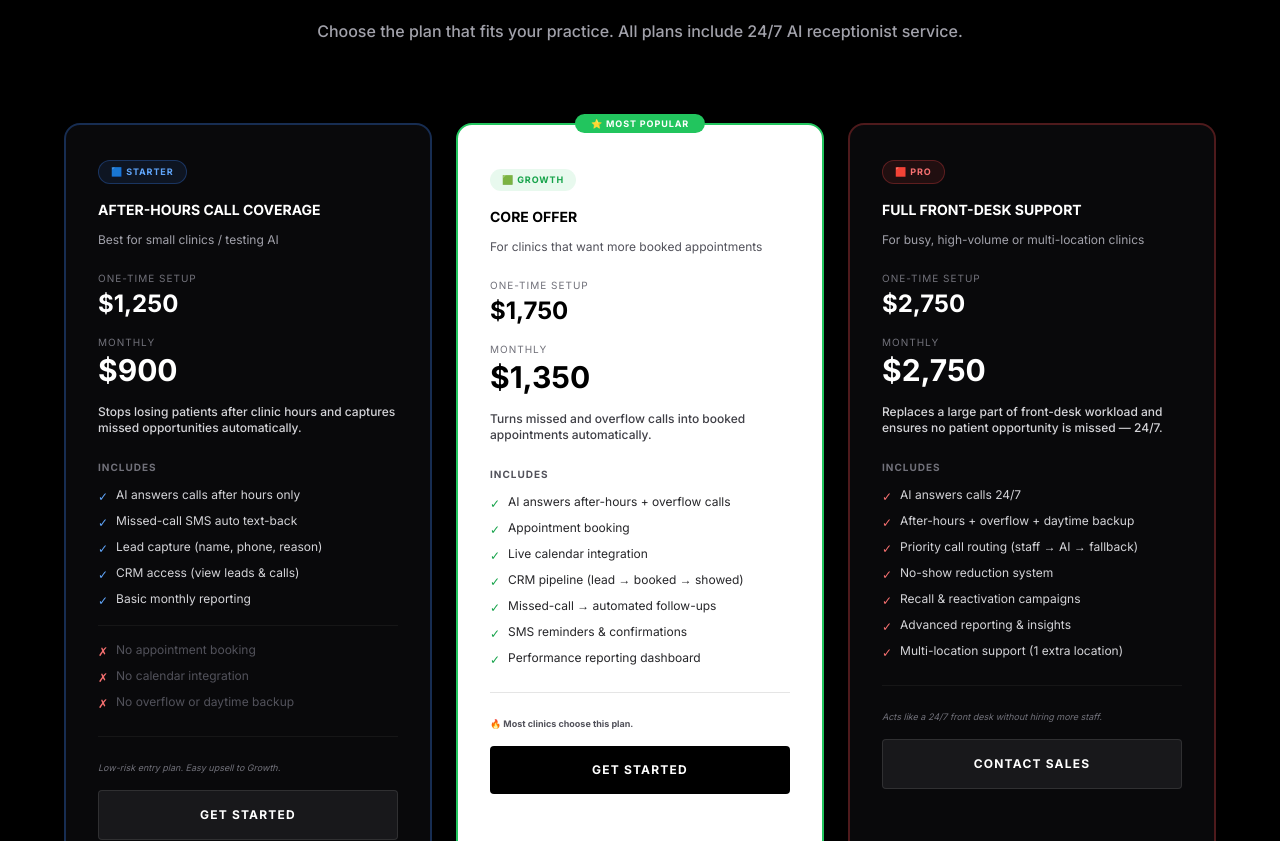
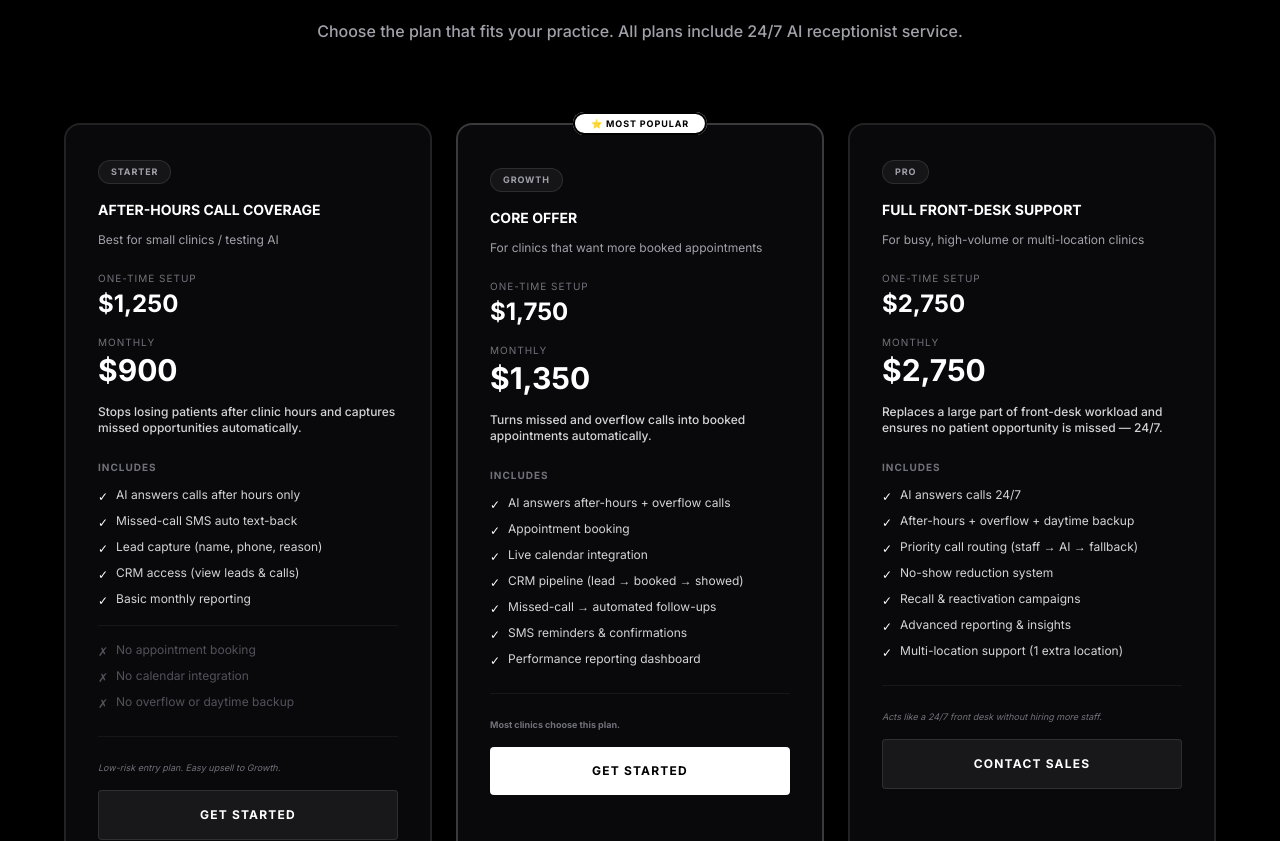
Before and after one commit to txlcodes/frontdesk, a React (Vite) app: page / in a window 1280 px wide. Shown: the part 2301-3142 px from the top of the page. Built offline with nearby package versions, Linux system fonts and the light colour scheme.

Commit message:
Convert all pricing cards to black and white theme - Remove all colored badges (blue, green, red) - Make Growth card black background like others - Use white checkmarks and text on black - Keep Most Popular badge white on black

```diff
--- a/components/LandingPage.tsx
+++ b/components/LandingPage.tsx
@@ -130,10 +130,10 @@ const LandingPage: React.FC<LandingPageProps> = ({ setCurrentPage }) => {
 
           <div className="grid grid-cols-1 md:grid-cols-3 gap-6 max-w-6xl mx-auto">
             {/* Starter Plan */}
-            <div className="bg-zinc-950 border-2 border-blue-500/30 rounded-2xl p-8 hover:border-blue-500/50 transition-all">
+            <div className="bg-zinc-950 border-2 border-white/10 rounded-2xl p-8 hover:border-white/20 transition-all">
               <div className="mb-6">
-                <div className="inline-flex items-center gap-2 px-3 py-1 rounded-full bg-blue-500/10 border border-blue-500/30 text-[9px] font-black uppercase tracking-widest text-blue-400 mb-4">
-                  🟦 STARTER
+                <div className="inline-flex items-center gap-2 px-3 py-1 rounded-full bg-white/5 border border-white/10 text-[9px] font-black uppercase tracking-widest text-zinc-400 mb-4">
+                  STARTER
                 </div>
                 <h3 className="text-sm font-black uppercase mb-3">After-Hours Call Coverage</h3>
                 <p className="text-xs text-zinc-400 mb-4">Best for small clinics / testing AI</p>
@@ -156,37 +156,37 @@ const LandingPage: React.FC<LandingPageProps> = ({ setCurrentPage }) => {
                 <p className="text-[10px] font-black text-zinc-500 uppercase tracking-widest mb-3">Includes</p>
                 <ul className="space-y-2 mb-4">
                   <li className="flex items-start gap-2 text-xs text-zinc-300">
-                    <span className="text-blue-400 mt-0.5">✓</span>
+                    <span className="text-white mt-0.5">✓</span>
                     <span>AI answers calls after hours only</span>
                   </li>
                   <li className="flex items-start gap-2 text-xs text-zinc-300">
-                    <span className="text-blue-400 mt-0.5">✓</span>
+                    <span className="text-white mt-0.5">✓</span>
                     <span>Missed-call SMS auto text-back</span>
                   </li>
                   <li className="flex items-start gap-2 text-xs text-zinc-300">
-                    <span className="text-blue-400 mt-0.5">✓</span>
+                    <span className="text-white mt-0.5">✓</span>
                     <span>Lead capture (name, phone, reason)</span>
                   </li>
                   <li className="flex items-start gap-2 text-xs text-zinc-300">
-                    <span className="text-blue-400 mt-0.5">✓</span>
+                    <span className="text-white mt-0.5">✓</span>
                     <span>CRM access (view leads & calls)</span>
                   </li>
                   <li className="flex items-start gap-2 text-xs text-zinc-300">
-                    <span className="text-blue-400 mt-0.5">✓</span>
+                    <span className="text-white mt-0.5">✓</span>
                     <span>Basic monthly reporting</span>
                   </li>
                 </ul>
                 <ul className="space-y-2 border-t border-white/5 pt-4">
                   <li className="flex items-start gap-2 text-xs text-zinc-600">
-                    <span className="text-red-400 mt-0.5">✗</span>
+                    <span className="text-zinc-600 mt-0.5">✗</span>
                     <span>No appointment booking</span>
                   </li>
                   <li className="flex items-start gap-2 text-xs text-zinc-600">
-                    <span className="text-red-400 mt-0.5">✗</span>
+                    <span className="text-zinc-600 mt-0.5">✗</span>
                     <span>No calendar integration</span>
                   </li>
                   <li className="flex items-start gap-2 text-xs text-zinc-600">
-                    <span className="text-red-400 mt-0.5">✗</span>
+                    <span className="text-zinc-600 mt-0.5">✗</span>
                     <span>No overflow or daytime backup</span>
                   </li>
                 </ul>
@@ -204,73 +204,73 @@ const LandingPage: React.FC<LandingPageProps> = ({ setCurrentPage }) => {
             </div>
 
             {/* Growth Plan - Most Popular */}
-            <div className="bg-white text-black border-2 border-green-500 rounded-2xl p-8 relative hover:scale-105 transition-transform">
+            <div className="bg-zinc-950 border-2 border-white/20 rounded-2xl p-8 relative hover:scale-105 transition-transform">
               <div className="absolute -top-4 left-1/2 -translate-x-1/2">
-                <span className="px-4 py-1 bg-green-500 text-white rounded-full text-[9px] font-black uppercase tracking-widest">
+                <span className="px-4 py-1 bg-white text-black rounded-full text-[9px] font-black uppercase tracking-widest border-2 border-black">
                   ⭐ MOST POPULAR
                 </span>
               </div>
 
               <div className="mb-6 mt-2">
-                <div className="inline-flex items-center gap-2 px-3 py-1 rounded-full bg-green-500/10 text-[9px] font-black uppercase tracking-widest mb-4 text-green-600">
-                  🟩 GROWTH
+                <div className="inline-flex items-center gap-2 px-3 py-1 rounded-full bg-white/5 border border-white/10 text-[9px] font-black uppercase tracking-widest mb-4 text-zinc-400">
+                  GROWTH
                 </div>
-                <h3 className="text-sm font-black uppercase mb-3">Core Offer</h3>
-                <p className="text-xs text-zinc-600 mb-4">For clinics that want more booked appointments</p>
+                <h3 className="text-sm font-black uppercase mb-3 text-white">Core Offer</h3>
+                <p className="text-xs text-zinc-400 mb-4">For clinics that want more booked appointments</p>
                 <div className="space-y-2 mb-4">
                   <div>
                     <span className="text-[10px] text-zinc-500 uppercase tracking-widest">One-Time Setup</span>
-                    <div className="text-2xl font-black">$1,750</div>
+                    <div className="text-2xl font-black text-white">$1,750</div>
                   </div>
                   <div>
                     <span className="text-[10px] text-zinc-500 uppercase tracking-widest">Monthly</span>
-                    <div className="text-3xl font-black">$1,350</div>
+                    <div className="text-3xl font-black text-white">$1,350</div>
                   </div>
                 </div>
-                <p className="text-xs text-zinc-700 font-medium mb-4">
+                <p className="text-xs text-zinc-300 font-medium mb-4">
                   Turns missed and overflow calls into booked appointments automatically.
                 </p>
               </div>
 
               <div className="mb-6">
-                <p className="text-[10px] font-black text-zinc-600 uppercase tracking-widest mb-3">Includes</p>
+                <p className="text-[10px] font-black text-zinc-500 uppercase tracking-widest mb-3">Includes</p>
                 <ul className="space-y-2">
-                  <li className="flex items-start gap-2 text-xs text-zinc-800">
-                    <span className="text-green-600 mt-0.5">✓</span>
+                  <li className="flex items-start gap-2 text-xs text-zinc-300">
+                    <span className="text-white mt-0.5">✓</span>
                     <span>AI answers after-hours + overflow calls</span>
                   </li>
-                  <li className="flex items-start gap-2 text-xs text-zinc-800">
-                    <span className="text-green-600 mt-0.5">✓</span>
+                  <li className="flex items-start gap-2 text-xs text-zinc-300">
+                    <span className="text-white mt-0.5">✓</span>
                     <span>Appointment booking</span>
                   </li>
-                  <li className="flex items-start gap-2 text-xs text-zinc-800">
-                    <span className="text-green-600 mt-0.5">✓</span>
+                  <li className="flex items-start gap-2 text-xs text-zinc-300">
+                    <span className="text-white mt-0.5">✓</span>
                     <span>Live calendar integration</span>
                   </li>
-                  <li className="flex items-start gap-2 text-xs text-zinc-800">
-                    <span className="text-green-600 mt-0.5">✓</span>
+                  <li className="flex items-start gap-2 text-xs text-zinc-300">
+                    <span className="text-white mt-0.5">✓</span>
                     <span>CRM pipeline (lead → booked → showed)</span>
                   </li>
-                  <li className="flex items-start gap-2 text-xs text-zinc-800">
-                    <span className="text-green-600 mt-0.5">✓</span>
+                  <li className="flex items-start gap-2 text-xs text-zinc-300">
+                    <span className="text-white mt-0.5">✓</span>
                     <span>Missed-call → automated follow-ups</span>
                   </li>
-                  <li className="flex items-start gap-2 text-xs text-zinc-800">
-                    <span className="text-green-600 mt-0.5">✓</span>
+                  <li className="flex items-start gap-2 text-xs text-zinc-300">
+                    <span className="text-white mt-0.5">✓</span>
                     <span>SMS reminders & confirmations</span>
                   </li>
-                  <li className="flex items-start gap-2 text-xs text-zinc-800">
-                    <span className="text-green-600 mt-0.5">✓</span>
+                  <li className="flex items-start gap-2 text-xs text-zinc-300">
+                    <span className="text-white mt-0.5">✓</span>
                     <span>Performance reporting dashboard</span>
                   </li>
                 </ul>
               </div>
 
-              <div className="pt-6 border-t border-black/10">
-                <p className="text-[9px] text-zinc-600 mb-4 font-bold">🔥 Most clinics choose this plan.</p>
+              <div className="pt-6 border-t border-white/5">
+                <p className="text-[9px] text-zinc-500 mb-4 font-bold">Most clinics choose this plan.</p>
                 <button
                   onClick={() => setCurrentPage(Page.DASHBOARD)}
-                  className="w-full px-6 py-4 bg-black text-white hover:bg-zinc-900 rounded font-black text-xs uppercase tracking-widest transition-all"
+                  className="w-full px-6 py-4 bg-white text-black hover:bg-zinc-200 rounded font-black text-xs uppercase tracking-widest transition-all"
                 >
                   Get Started
                 </button>
@@ -278,10 +278,10 @@ const LandingPage: React.FC<LandingPageProps> = ({ setCurrentPage }) => {
             </div>
 
             {/* Pro Plan */}
-            <div className="bg-zinc-950 border-2 border-red-500/30 rounded-2xl p-8 hover:border-red-500/50 transition-all">
+            <div className="bg-zinc-950 border-2 border-white/10 rounded-2xl p-8 hover:border-white/20 transition-all">
               <div className="mb-6">
-                <div className="inline-flex items-center gap-2 px-3 py-1 rounded-full bg-red-500/10 border border-red-500/30 text-[9px] font-black uppercase tracking-widest text-red-400 mb-4">
-                  🟥 PRO
+                <div className="inline-flex items-center gap-2 px-3 py-1 rounded-full bg-white/5 border border-white/10 text-[9px] font-black uppercase tracking-widest text-zinc-400 mb-4">
+                  PRO
                 </div>
                 <h3 className="text-sm font-black uppercase mb-3">Full Front-Desk Support</h3>
                 <p className="text-xs text-zinc-400 mb-4">For busy, high-volume or multi-location clinics</p>
@@ -304,31 +304,31 @@ const LandingPage: React.FC<LandingPageProps> = ({ setCurrentPage }) => {
                 <p className="text-[10px] font-black text-zinc-500 uppercase tracking-widest mb-3">Includes</p>
                 <ul className="space-y-2">
                   <li className="flex items-start gap-2 text-xs text-zinc-300">
-                    <span className="text-red-400 mt-0.5">✓</span>
+                    <span className="text-white mt-0.5">✓</span>
                     <span>AI answers calls 24/7</span>
                   </li>
                   <li className="flex items-start gap-2 text-xs text-zinc-300">
-                    <span className="text-red-400 mt-0.5">✓</span>
+                    <span className="text-white mt-0.5">✓</span>
                     <span>After-hours + overflow + daytime backup</span>
                   </li>
                   <li className="flex items-start gap-2 text-xs text-zinc-300">
-                    <span className="text-red-400 mt-0.5">✓</span>
+                    <span className="text-white mt-0.5">✓</span>
                     <span>Priority call routing (staff → AI → fallback)</span>
                   </li>
                   <li className="flex items-start gap-2 text-xs text-zinc-300">
-                    <span className="text-red-400 mt-0.5">✓</span>
+                    <span className="text-white mt-0.5">✓</span>
                     <span>No-show reduction system</span>
                   </li>
                   <li className="flex items-start gap-2 text-xs text-zinc-300">
-                    <span className="text-red-400 mt-0.5">✓</span>
+                    <span className="text-white mt-0.5">✓</span>
                     <span>Recall & reactivation campaigns</span>
                   </li>
                   <li className="flex items-start gap-2 text-xs text-zinc-300">
-                    <span className="text-red-400 mt-0.5">✓</span>
+                    <span className="text-white mt-0.5">✓</span>
                     <span>Advanced reporting & insights</span>
                   </li>
                   <li className="flex items-start gap-2 text-xs text-zinc-300">
-                    <span className="text-red-400 mt-0.5">✓</span>
+                    <span className="text-white mt-0.5">✓</span>
                     <span>Multi-location support (1 extra location)</span>
                   </li>
                 </ul>
```
